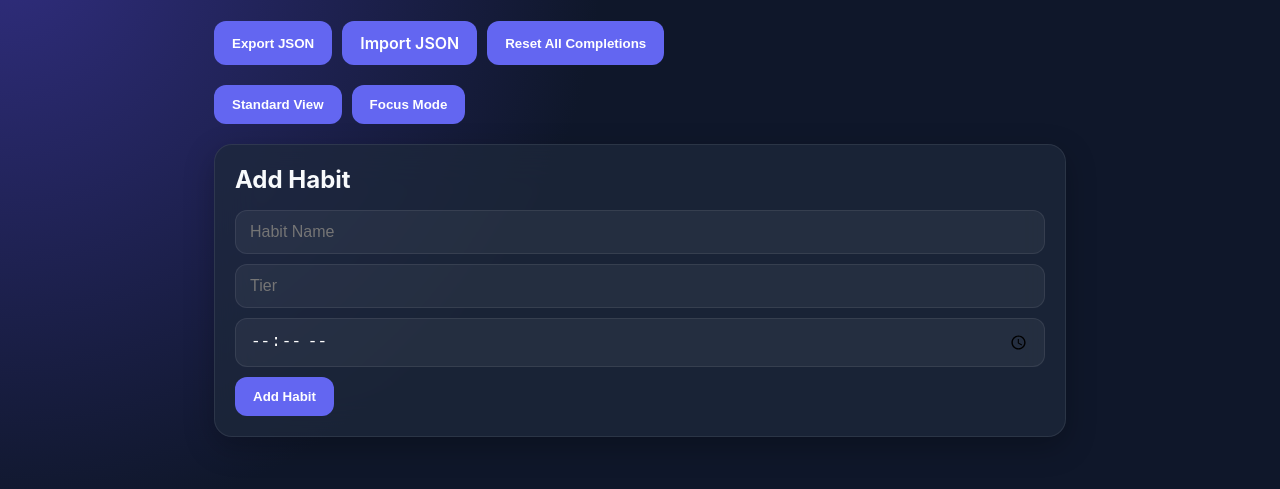
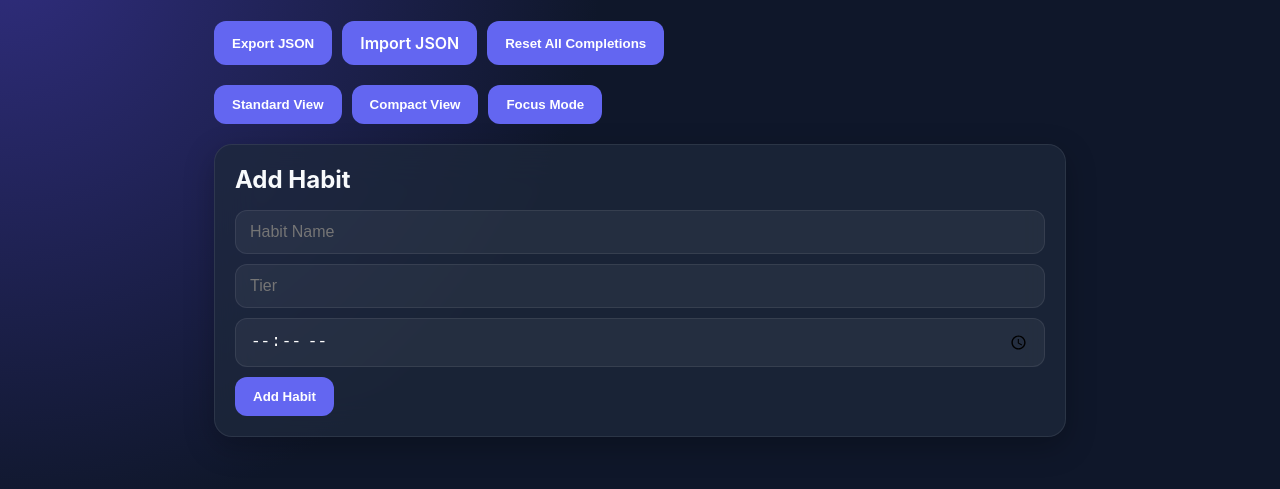
Before and after one commit to cranberrycleavage/habit-tracker, a plain HTML site: page index.html in a window 1280 px wide. Shown: the part 69-558 px from the top of the page. Drawn offline with Linux system fonts and the light colour scheme.

Commit message:
Update index.html

```diff
--- a/index.html
+++ b/index.html
@@ -29,6 +29,10 @@
 <div class="view-toggle">
     <button id="standardViewBtn">
         Standard View
+    </button>
+
+    <button id="compactViewBtn">
+        Compact View
     </button>
 
     <button id="tinderViewBtn">
```
Lines whose indentation alone changed are shown as unchanged.
